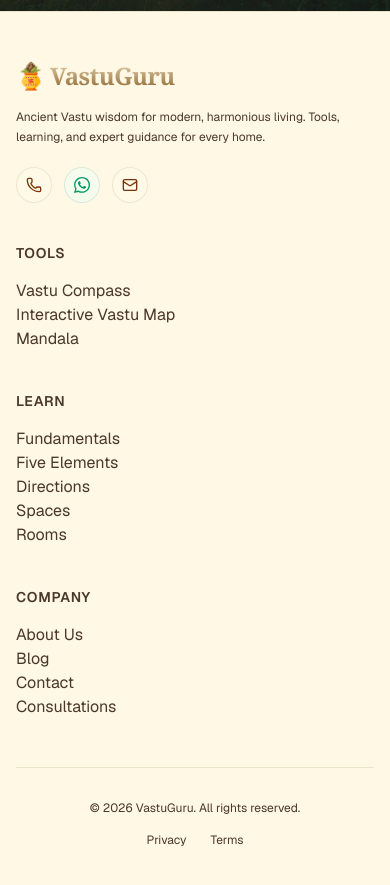
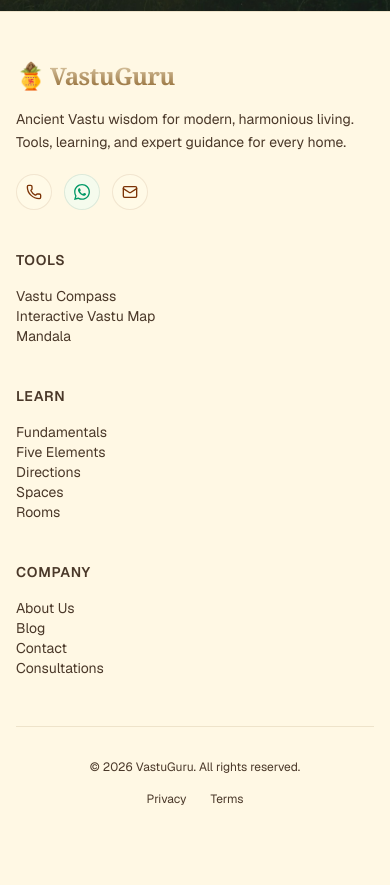
Before and after one commit to somnathbaidyahere-cyber/vastu, a Next.js app: page / in a window 390 px wide. Shown: the part 3510-4395 px from the top of the page. After the commit the page ends 4365 px from the top, so only its background shows below. Built offline with nearby package versions, Linux system fonts and the light colour scheme.

Commit message:
unified the hero paddings for the tools pages

```diff
--- a/components/layout/Footer.jsx
+++ b/components/layout/Footer.jsx
@@ -29,7 +29,7 @@ function Footer() {
       </Link>
 
       {/* Brief Description */}
-      <p className="mt-4 text-xs md:text-sm lg:text-base leading-relaxed text-muted-foreground">
+      <p className="mt-4 text-sm lg:text-base leading-relaxed text-muted-foreground">
         Ancient Vastu wisdom for modern, harmonious living. Tools,
         learning, and expert guidance for every home.
       </p>
@@ -77,7 +77,7 @@ function Footer() {
             <h4 className="text-sm font-semibold uppercase tracking-wider text-foreground">
               Tools
             </h4>
-            <ul className="mt-4 space-y-2text-xs md:text-sm lg:text-base text-muted-foreground">
+            <ul className="mt-4 space-y-2text-xs text-sm lg:text-base text-muted-foreground">
               <li>
                 <a href="/tools/compass" className="hover:text-primary">
                   Vastu Compass
@@ -99,7 +99,7 @@ function Footer() {
             <h4 className="text-sm font-semibold uppercase tracking-wider text-foreground">
               Learn
             </h4>
-            <ul className="mt-4 space-y-2text-xs md:text-sm lg:text-base text-muted-foreground">
+            <ul className="mt-4 space-y-2text-xs text-sm lg:text-base text-muted-foreground">
               <li>
                 <Link href="/learn/fundamentals" className="hover:text-primary">
                   Fundamentals
@@ -131,7 +131,7 @@ function Footer() {
             <h4 className="text-sm font-semibold uppercase tracking-wider text-foreground">
               Company
             </h4>
-            <ul className="mt-4 space-y-2text-xs md:text-sm lg:text-base text-muted-foreground">
+            <ul className="mt-4 space-y-2text-xs text-sm lg:text-base text-muted-foreground">
               <li>
                 <a href="/about" className="hover:text-primary">
                   About Us
--- a/components/pages/tools/compass/CompassHero.jsx
+++ b/components/pages/tools/compass/CompassHero.jsx
@@ -4,7 +4,7 @@ import CompassDiagram from "@/components/ui/CompassDiagram";
 
 function CompassHero() {
   return (
-    <section className="relative overflow-hidden border-b border-border/60 bg-ivory-pattern px-4 pb-16 pt-14 sm:px-6 lg:px-8 lg:pb-20 lg:pt-20">
+    <section className="relative overflow-hidden border-b border-border/60 bg-ivory-pattern px-4 py-10 sm:px-6 sm:py-12 lg:px-8 lg:py-14">
       <div className="mx-auto grid max-w-7xl items-center gap-12 lg:grid-cols-12 lg:gap-16">
         <div className="lg:col-span-7">
           <span className="inline-flex items-center gap-2 rounded-full border border-border  px-4 py-1.5 text-[10px] sm:text-xs font-medium uppercase tracking-widest text-primary">
--- a/components/pages/tools/vastu-map/VastuMapHero.jsx
+++ b/components/pages/tools/vastu-map/VastuMapHero.jsx
@@ -4,7 +4,7 @@ import VastuMapGrid from "./VastuMapGrid";
 
 export default function VastuMapHero() {
   return (
-    <section className="relative overflow-hidden border-b border-border/60 bg-ivory-pattern px-4 pb-16 pt-14 sm:px-6 lg:px-8 lg:pb-20 lg:pt-20">
+    <section className="relative overflow-hidden border-b border-border/60 bg-ivory-pattern px-4 py-10 sm:px-6 sm:py-12 lg:px-8 lg:py-14">
       <div className="mx-auto grid max-w-7xl items-center gap-12 lg:grid-cols-12 lg:gap-16">
         {/* Content */}
         <div className="lg:col-span-7">
@@ -24,7 +24,7 @@ export default function VastuMapHero() {
           </p>
 
           {/* Context note */}
-          <div className="mt-6 flex items-start gap-3 border-l-2 border-accent pl-4 text-sm leading-relaxed text-muted-foreground">
+          <div className="mt-6 hidden md:flex items-start gap-3 border-l-2 border-accent pl-4 text-sm leading-relaxed text-muted-foreground">
             {/* <span className="mt-1 h-2 w-2 shrink-0 rounded-full bg-accent" /> */}
             <Grid3X3 className="h-4 w-4 shrink-0" />
 
```
